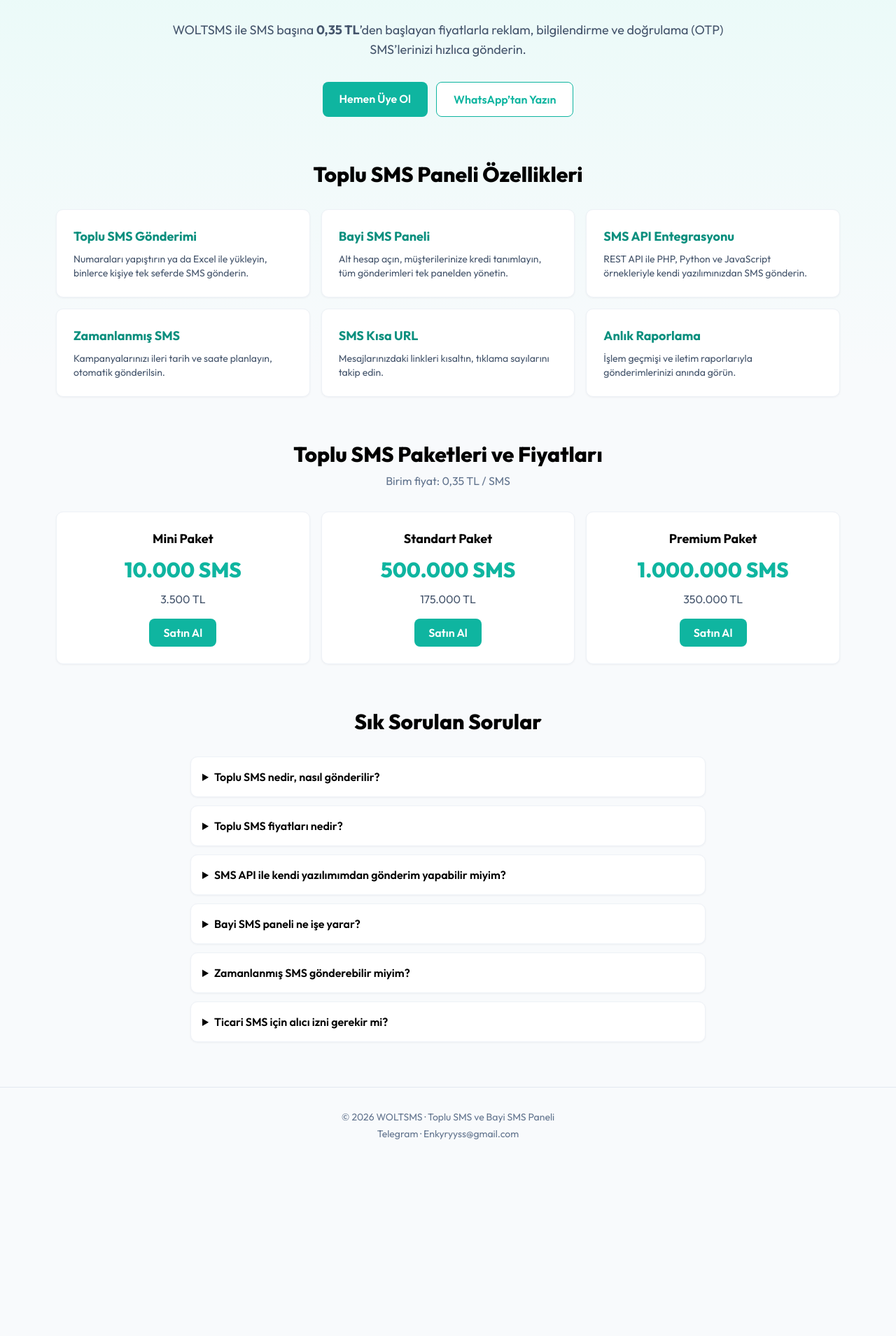
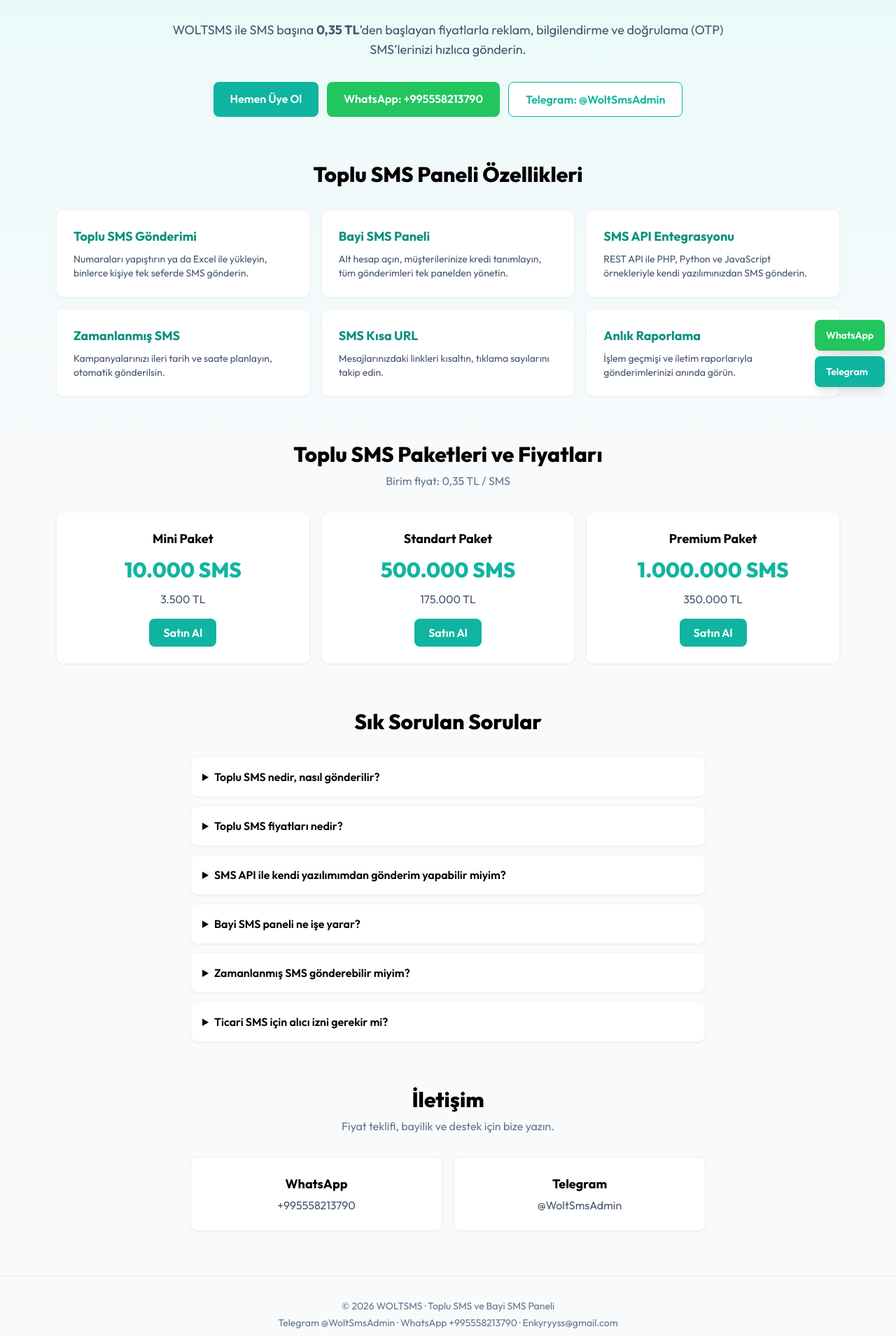
Before and after one commit to Enkyrys/woltsms, a Next.js app: page / in a window 1280 px wide. Shown: the part 231-2140 px from the top of the page at 70% size. Before the commit the page ends 1893 px from the top, so only its background shows below. Built offline with nearby package versions, Linux system fonts and the light colour scheme; no server answers.

Commit message:
Add files via upload

```diff
--- a/src/app/page.tsx
+++ b/src/app/page.tsx
@@ -41,7 +41,8 @@ export default function Home() {
         </p>
         <div className="mt-8 flex flex-wrap justify-center gap-3">
           <Link href="/kayit" className="btn-primary px-6 py-3">Hemen Üye Ol</Link>
-          <a href={SITE.whatsappUrl} className="btn-outline px-6 py-3" rel="noopener noreferrer">WhatsApp’tan Yazın</a>
+          <a href={SITE.whatsappUrl} className="btn-green px-6 py-3" target="_blank" rel="noopener noreferrer">WhatsApp: {SITE.whatsappNumber}</a>
+          <a href={SITE.telegramUrl} className="btn-outline px-6 py-3" target="_blank" rel="noopener noreferrer">Telegram: {SITE.telegramHandle}</a>
         </div>
       </section>
 
@@ -84,12 +85,32 @@ export default function Home() {
         </div>
       </section>
 
+      <section id="iletisim" className="max-w-3xl mx-auto px-4 pb-16">
+        <h2 className="text-2xl sm:text-3xl font-extrabold text-center mb-2">İletişim</h2>
+        <p className="text-center text-slate-500 mb-8">Fiyat teklifi, bayilik ve destek için bize yazın.</p>
+        <div className="grid gap-4 sm:grid-cols-2">
+          <a href={SITE.whatsappUrl} target="_blank" rel="noopener noreferrer" className="card !p-6 text-center hover:ring-2 hover:ring-[#22c55e]">
+            <h3 className="font-bold text-lg mb-1">WhatsApp</h3>
+            <p className="text-slate-600">{SITE.whatsappNumber}</p>
+          </a>
+          <a href={SITE.telegramUrl} target="_blank" rel="noopener noreferrer" className="card !p-6 text-center hover:ring-2 hover:ring-[#0FB5A0]">
+            <h3 className="font-bold text-lg mb-1">Telegram</h3>
+            <p className="text-slate-600">{SITE.telegramHandle}</p>
+          </a>
+        </div>
+      </section>
+
       <footer className="border-t border-slate-200 py-8 text-center text-sm text-slate-500">
         <p>© {new Date().getFullYear()} {SITE.name} · Toplu SMS ve Bayi SMS Paneli</p>
         <p className="mt-1">
-          <a href={SITE.telegramUrl} rel="noopener noreferrer">Telegram</a> · <a href={`mailto:${SITE.email}`}>{SITE.email}</a>
+          <a href={SITE.telegramUrl} rel="noopener noreferrer">Telegram {SITE.telegramHandle}</a> · <a href={SITE.whatsappUrl} rel="noopener noreferrer">WhatsApp {SITE.whatsappNumber}</a> · <a href={`mailto:${SITE.email}`}>{SITE.email}</a>
         </p>
       </footer>
+
+      <div className="fixed bottom-4 right-4 z-50 flex flex-col gap-2">
+        <a href={SITE.whatsappUrl} target="_blank" rel="noopener noreferrer" aria-label="WhatsApp ile yazın" className="btn-green px-4 py-3 shadow-lg text-sm">WhatsApp</a>
+        <a href={SITE.telegramUrl} target="_blank" rel="noopener noreferrer" aria-label="Telegram ile yazın" className="btn-primary px-4 py-3 shadow-lg text-sm">Telegram</a>
+      </div>
     </main>
   );
 }
--- a/src/lib/seo.ts
+++ b/src/lib/seo.ts
@@ -76,6 +76,7 @@ export function buildJsonLd() {
     url: SITE_URL,
     logo: `${SITE_URL}/favicon.svg`,
     email: SITE.email,
+    sameAs: [SITE.telegramUrl],
     contactPoint: [
       {
         "@type": "ContactPoint",
```
